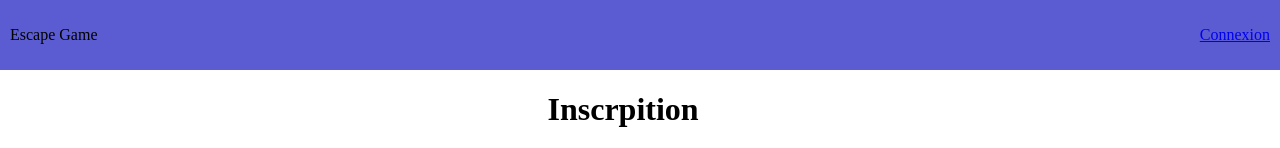
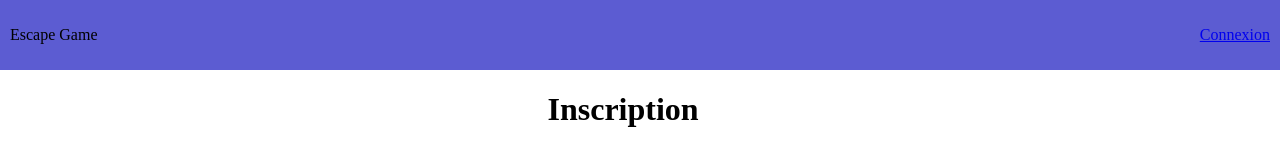
Before and after one commit to thibaud75/escape-game-front, a React (Vite) app: page /signup in a window 1280 px wide. Shown: the top 148 px of the page. Built offline with nearby package versions, Linux system fonts and the light colour scheme.

Commit message:
modif ortho

```diff
--- a/src/pages/Auth.tsx
+++ b/src/pages/Auth.tsx
@@ -62,7 +62,7 @@ function Auth() {
           ></input>
           <button type="submit">Submit</button>
         </form>
-        <Link to="/singup">Inscription</Link>
+        <Link to="/signup">Inscription</Link>
       </div>
       <Footer />
     </>
--- a/src/pages/Inscription.tsx
+++ b/src/pages/Inscription.tsx
@@ -51,7 +51,7 @@ function Auth() {
     <>
       <Nav />
       <div>
-        <h1 className="inscription">Inscrpition</h1>
+        <h1 className="inscription">Inscription</h1>
         <form onSubmit={(e) => getData(e)}>
           <input type="text" placeholder="email" name="email"></input>
           <input type="text" placeholder="mdp" name="password"></input>
```
